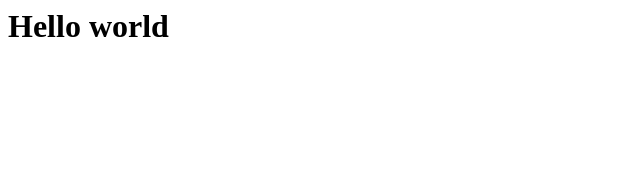
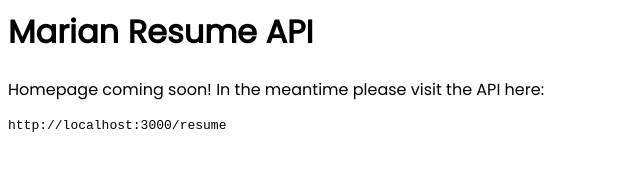
Before and after one commit to mmlumba/resume-api, a website: page public/index.html in a window 1280 px wide. Shown: the whole page, without its empty margins (0-640 px from the left). Drawn offline with Linux system fonts and the light colour scheme.

Commit message:
homepage, nodemon for continous server running, documentation update

```diff
--- a/package.json
+++ b/package.json
@@ -4,6 +4,7 @@
   "description": "Marian's resume in API format",
   "main": "index.js",
   "scripts": {
+    "start": "nodemon server.js",
     "test": "echo \"Error: no test specified\" && exit 1"
   },
   "repository": {
--- a/public/index.html
+++ b/public/index.html
@@ -1 +1,12 @@
-<h1>Hello world</h1>
+<html>
+    <head>
+        <title>Marian Resume API</title>
+        <link href="https://fonts.googleapis.com/css?family=Poppins" rel="stylesheet">
+        <link rel="stylesheet" type="text/css" href="style.css" />
+    </head>
+    <body>
+        <h1>Marian Resume API</h1>
+        <p>Homepage coming soon! In the meantime please visit the API here:</p>
+        <p><code>http://localhost:3000/resume</code></p>
+    </body>
+</html>
--- /dev/null
+++ b/public/style.css
@@ -0,0 +1,3 @@
+h1, p {
+    font-family: 'Poppins', Arial, sans-serif;
+}
```
Also changed, not shown: README.md.
